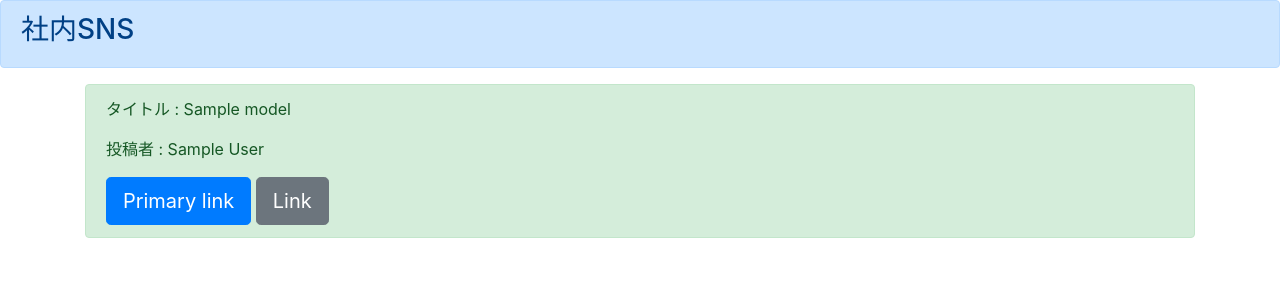
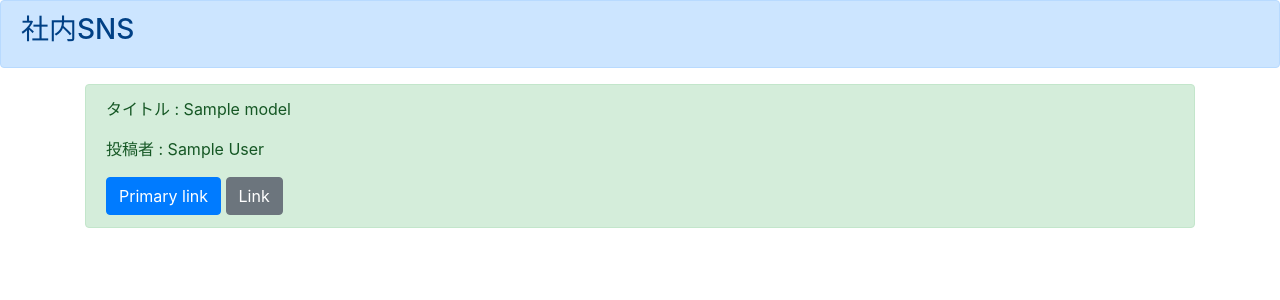
Before and after one commit to piro-shiki-engineer/-SNS_Django, a Django app: page /list/ in a window 1280 px wide. Shown: the top 300 px of the page. Run offline with Django 3.2, Linux system fonts and the light colour scheme; tables that the repository leaves empty hold one stand-in row (values such as "Sample post"); parts of the project's set-up code (start-up, migrations or seed data) failed here and were passed over.

Commit message:
見た目の調整

```diff
--- a/templates/base.html
+++ b/templates/base.html
@@ -7,6 +7,9 @@
 
     <!-- Bootstrap CSS -->
     <link rel="stylesheet" href="https://cdn.jsdelivr.net/npm/bootstrap@4.5.3/dist/css/bootstrap.min.css" integrity="sha384-TX8t27EcRE3e/ihU7zmQxVncDAy5uIKz4rEkgIXeMed4M0jlfIDPvg6uqKI2xXr2" crossorigin="anonymous">
+
+    {% block customcss %}
+    {% endblock customcss %}
 
     <title>Hello, world!</title>
   </head>
--- a/templates/list.html
+++ b/templates/list.html
@@ -13,8 +13,8 @@
     <div class="alert alert-success" role="alert">
         <p>タイトル : {{ item.title }}</p>
         <p>投稿者 : {{ item.author }}</p>
-        <a href="#" class="btn btn-primary btn-lg" role="button" aria-pressed="true">Primary link</a>
-        <a href="#" class="btn btn-secondary btn-lg" role="button" aria-pressed="true">Link</a>
+        <a href="#" class="btn btn-primary" role="button" aria-pressed="true">Primary link</a>
+        <a href="#" class="btn btn-secondary" role="button" aria-pressed="true">Link</a>
     </div>
     {% endfor %}
 </div>
--- a/templates/login.html
+++ b/templates/login.html
@@ -9,7 +9,7 @@
   <input type="text" id="inputEmail" class="form-control" placeholder="Username" name="username" required autofocus>
   <label for="inputPassword" class="sr-only">Password</label>
   <input type="password" id="inputPassword" class="form-control" placeholder="Password" name="password" required>
-  <button class="btn btn-lg btn-primary btn-block" type="submit">loin</button>
+  <button class="btn btn-lg btn-primary btn-block" type="submit">login</button>
   <p class="mt-5 mb-3 text-muted">&copy; 2017-2020</p>
 </form>
 </body>
```
Also changed, not shown: templates/signup.html (+14 -1 lines).
